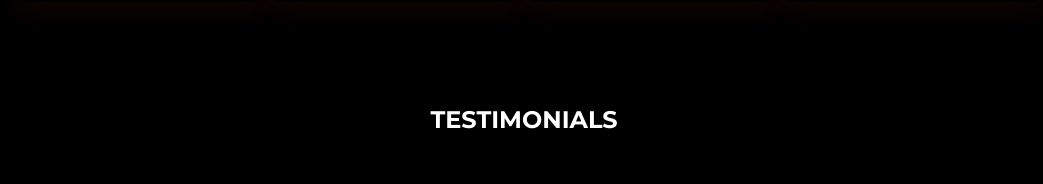
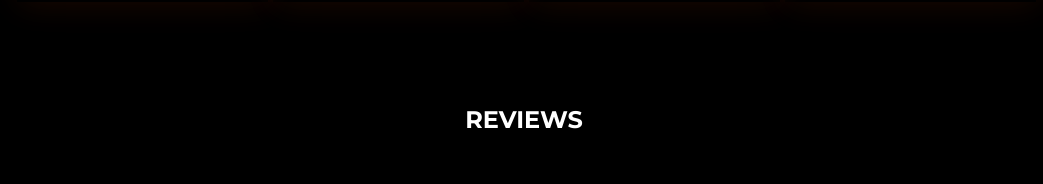
Before and after one commit to teamspillcode/spillcode, a plain HTML site: page index.html in a window 1280 px wide. Shown: the part 1893-2077 px from the top of the page, without its empty margins (116-1159 px from the left). Drawn offline with nearby package versions, Linux system fonts and the light colour scheme.

Commit message:
change 'testimonials' name to 'reviews'

```diff
--- a/index.html
+++ b/index.html
@@ -201,7 +201,7 @@
         </div>
       </div>
       <section class="testimonials">
-        <h2 class="works-heading">Testimonials</h2>
+        <h2 class="works-heading">Reviews</h2>
         <div class="testimonial-carousel">
           <div class="flex-box testimonial-card" id="testimonial-card">
             <div class="testimonial-text-box">
```
